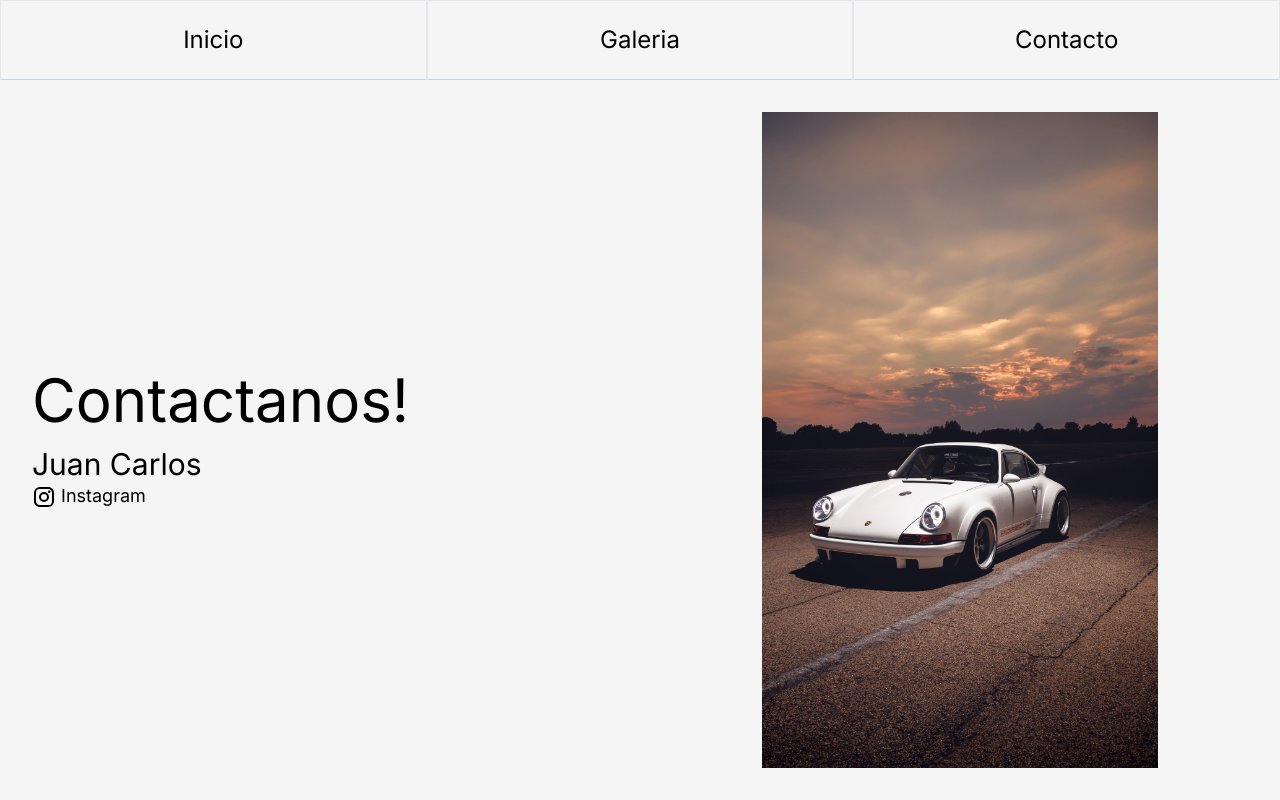
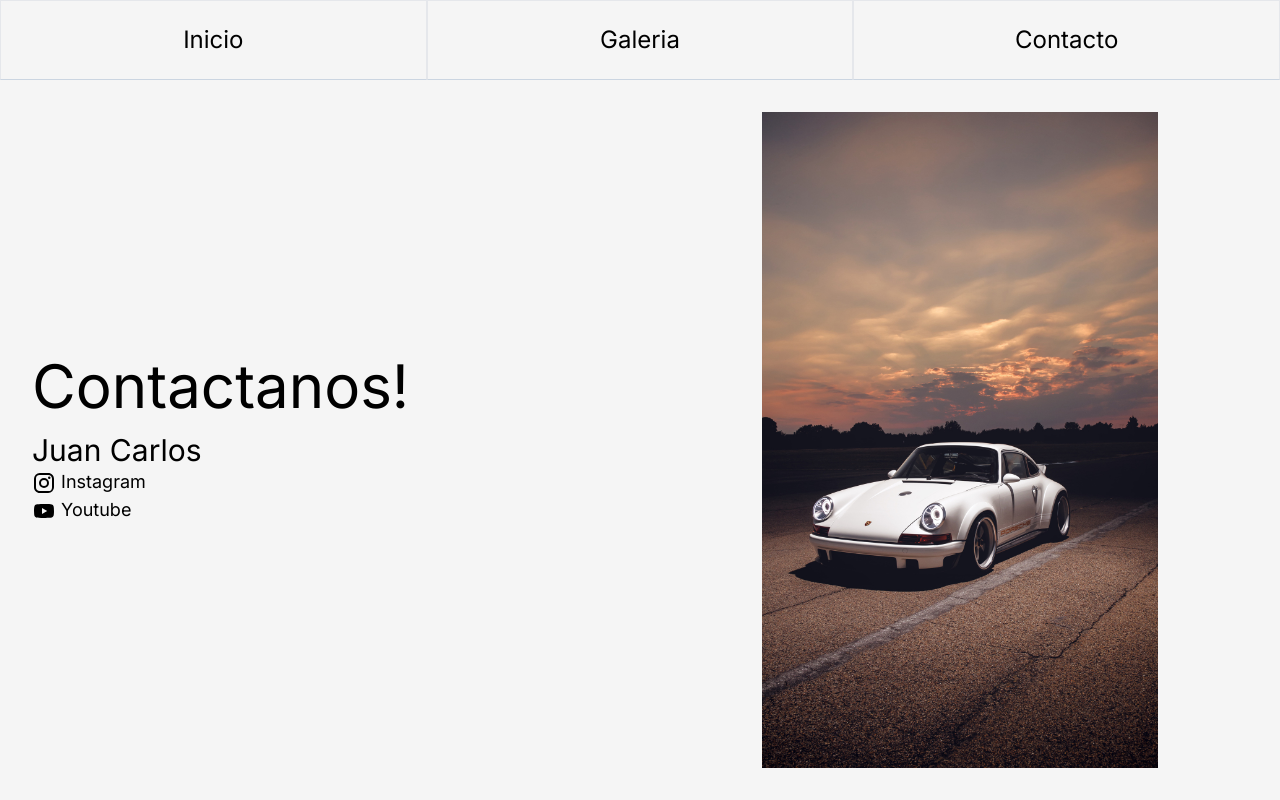
Before and after one commit to JuanRojasAguilar/tuti-cars, a Next.js app: page /contact in a window 1280 px wide. Built offline with nearby package versions, Linux system fonts and the light colour scheme.

Commit message:
docs: :memo: Readme updated, youtube link added in contact

```diff
--- a/src/app/contact/page.tsx
+++ b/src/app/contact/page.tsx
@@ -2,6 +2,7 @@ import Link from "next/link";
 import Image from "next/image";
 import InstagramIcon from "@mui/icons-material/Instagram";
 import Porsche from "/public/images/porsche-phone.jpg";
+import YouTubeIcon from "@mui/icons-material/YouTube";
 
 const Contact = () => {
   const Styles = {
@@ -52,11 +53,23 @@ const Contact = () => {
                 <InstagramIcon /> Instagram
               </Link>
             </li>
+            <li className={Styles.listItem}>
+              <Link
+                href="https://www.youtube.com/@JuanCarlosGutierrez-jg3le"
+                target="_blank"
+              >
+                <YouTubeIcon /> Youtube
+              </Link>
+            </li>
           </ul>
         </figure>
       </div>
       <div className="w-1/2 flex justify-center">
-        <Image className={Styles.asidePhoto} src={Porsche} alt="Porsche photo"/>
+        <Image
+          className={Styles.asidePhoto}
+          src={Porsche}
+          alt="Porsche photo"
+        />
       </div>
     </section>
   );
```
Also changed, not shown: 2 other files (tests, documents, lock files or other folders).
